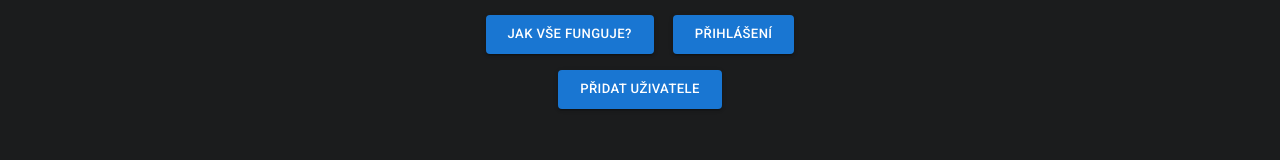
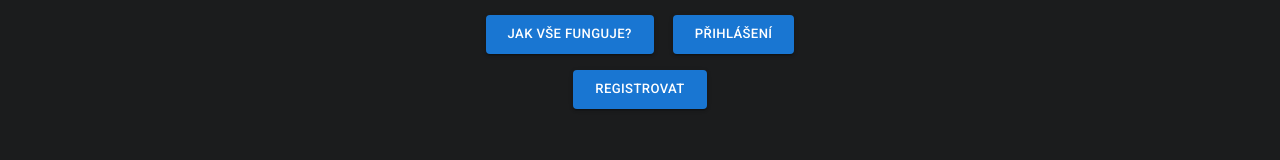
Before and after one commit to danielvrsek/uu-biot-t06, a React (Create React App) app in the folder dashboard/client/: page / in a window 1280 px wide. Shown: the part 235-395 px from the top of the page. Built offline with nearby package versions, Linux system fonts and the light colour scheme; no server answers.

Commit message:
fix registration

```diff
--- a/dashboard/client/src/admin_console/components/weatherstation/AddUser.js
+++ b/dashboard/client/src/admin_console/components/weatherstation/AddUser.js
@@ -19,19 +19,19 @@ const style = {
 
 const AddUser = () => {
     const [open, setOpen] = useState(false);
+    const [username, setUsername] = useState();
 
     const handleOpen = () => setOpen(true);
     const handleClose = () => setOpen(false);
 
+    const submit = () => {
+        ApiClient.addUserToCurrentWorkspace(username).then(() => window.location.reload());
+        setOpen(false);
+    };
     return (
         <div style={{ marginBottom: '10px' }}>
-            <Button
-                onClick={handleOpen}
-                variant="contained"
-                size="large"
-                sx={{ m: 1 }}
-            >
-                Přidat uživatele
+            <Button onClick={handleOpen} variant="contained" size="large" sx={{ m: 1 }}>
+                Registrovat
             </Button>
             <Modal
                 open={open}
--- a/dashboard/client/src/api/ApiClient.js
+++ b/dashboard/client/src/api/ApiClient.js
@@ -27,11 +27,12 @@ const ApiClient = {
     setUserWorkspace: async (workspaceId) =>
         putMethod('/workspaces/user/current', { workspaceId }, getHeaders()),
     login: async (credentials) => postMethod('/auth/login', credentials),
+    register: (payload) => postMethod('/auth/register', payload),
+    logout: () => postMethod('/auth/logout'),
     getWeatherData: async (gatewayId, dateFrom, dateTo, granularity) =>
         getMethod(
             `/weather-data/gateway/${gatewayId}?dateFrom=${dateFrom.toISOString()}&dateTo=${dateTo.toISOString()}&granularity=${granularity}`
         ),
-    logout: () => postMethod('/auth/logout'),
     createGateway: async (name) => postMethod('/gateways', { name }),
     getGateway: async (id) => getMethod(`/gateways/${id}`),
     getGateways: async () => getMethod(`/gateways`),
--- a/dashboard/client/src/components/adminDashboard/CreateUser.js
+++ b/dashboard/client/src/components/adminDashboard/CreateUser.js
@@ -4,30 +4,28 @@ import ApiClient from '../../api/ApiClient';
 
 const CreateUser = () => {
     const navigate = useNavigate();
-    const [name, setName] = useState('');
-    const [surname, setSurname] = useState('');
+    const [firstName, setFirstName] = useState('');
+    const [lastname, setLastname] = useState('');
     const [email, setEmail] = useState('');
     const [password, setPassword] = useState('');
     const [verifyPassword, setVerifyPassword] = useState('');
 
     function matchPassword() {
         if (verifyPassword !== password) {
-            return (
-                <div style={{ color: 'red' }}>"Zadané hesla se neshodují"</div>
-            );
+            return <div style={{ color: 'red' }}>"Zadané hesla se neshodují"</div>;
         }
     }
     const submit = (e) => {
         e.preventDefault();
-        ApiClient.registerUser({ name, surname, email, password }).then(
-            () => {}
-        );
+        ApiClient.register({ firstName, lastname, email, passwordRaw: password }).then(() => {
+            window.location.reload();
+        });
     };
 
     return (
         <div>
             <form className="ui form" style={{ marginTop: '10px' }}>
-                <h4 className="ui dividing header">Přidat nového uživatele</h4>
+                <h4 className="ui dividing header">Registrovat</h4>
                 <div className="field">
                     <label>Jméno</label>
                     <div className="two fields">
@@ -36,7 +34,7 @@ const CreateUser = () => {
                                 type="text"
                                 name="shipping[first-name]"
                                 placeholder="Jméno"
-                                onChange={(e) => setName(e.target.value)}
+                                onChange={(e) => setFirstName(e.target.value)}
                             />
                         </div>
                         <div className="field">
@@ -44,7 +42,7 @@ const CreateUser = () => {
                                 type="text"
                                 name="shipping[last-name]"
                                 placeholder="Příjmení"
-                                onChange={(e) => setSurname(e.target.value)}
+                                onChange={(e) => setLastname(e.target.value)}
                             />
                         </div>
                     </div>
@@ -78,9 +76,7 @@ const CreateUser = () => {
                                 type="password"
                                 name="password2"
                                 placeholder="Ověření hesla"
-                                onChange={(e) =>
-                                    setVerifyPassword(e.target.value)
-                                }
+                                onChange={(e) => setVerifyPassword(e.target.value)}
                             />
                         </div>
                     </div>
@@ -88,7 +84,7 @@ const CreateUser = () => {
                 </div>
 
                 <div className="ui button" onClick={submit}>
-                    Vytvořit uživatele
+                    Registrovat
                 </div>
             </form>
         </div>
```
Also changed, not shown: 2 other files (tests, documents, lock files or other folders).
